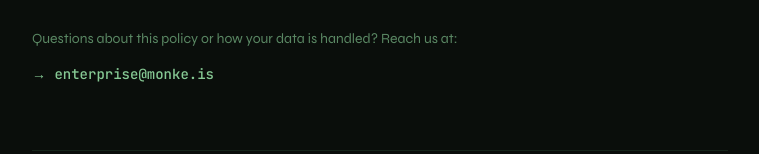
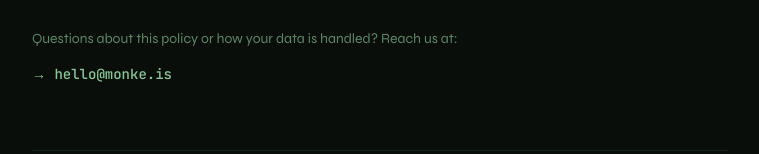
Before and after one commit to jpbedoya/monkeAgent, a Next.js app: page /monkeAgent/privacy in a window 1280 px wide. Shown: the part 3353-3507 px from the top of the page, without its empty margins (260-1019 px from the left). Built offline with nearby package versions, Linux system fonts and the light colour scheme.

Commit message:
Update contact email to hello@monke.is

```diff
--- a/src/app/page.tsx
+++ b/src/app/page.tsx
@@ -746,7 +746,7 @@ function EnterpriseCard() {
 
       {/* CTA */}
       <a
-        href="mailto:enterprise@monke.is"
+        href="mailto:hello@monke.is"
         className="block rounded-lg py-3 text-center text-sm font-bold transition"
         style={{
           border: "1px solid rgba(134,201,148,0.35)",
@@ -809,7 +809,7 @@ function Pricing() {
         style={{ color: "rgba(134,201,148,0.5)", marginBottom: "3rem" }}
       >
         Don&apos;t have an AI subscription? We offer fully managed plans —{" "}
-        <a href="mailto:enterprise@monke.is" className="underline hover:text-[var(--g-light)]">
+        <a href="mailto:hello@monke.is" className="underline hover:text-[var(--g-light)]">
           contact us
         </a>{" "}
         to learn more.
@@ -909,7 +909,7 @@ function Footer() {
               Privacy
             </Link>
             <a
-              href="mailto:enterprise@monke.is"
+              href="mailto:hello@monke.is"
               className="text-xs transition-colors hover:text-[var(--g-light)]"
               style={{ color: "rgba(134,201,148,0.35)", fontFamily: "var(--font-jetbrains), 'JetBrains Mono', monospace" }}
             >
--- a/src/app/privacy/page.tsx
+++ b/src/app/privacy/page.tsx
@@ -94,7 +94,7 @@ Aggregate and anonymised usage data (e.g. total request counts with no identifyi
     id: "contact",
     title: "Contact",
     content: `Questions about this policy or how your data is handled? Reach us at:`,
-    email: "enterprise@monke.is",
+    email: "hello@monke.is",
   },
 ];
 
```
